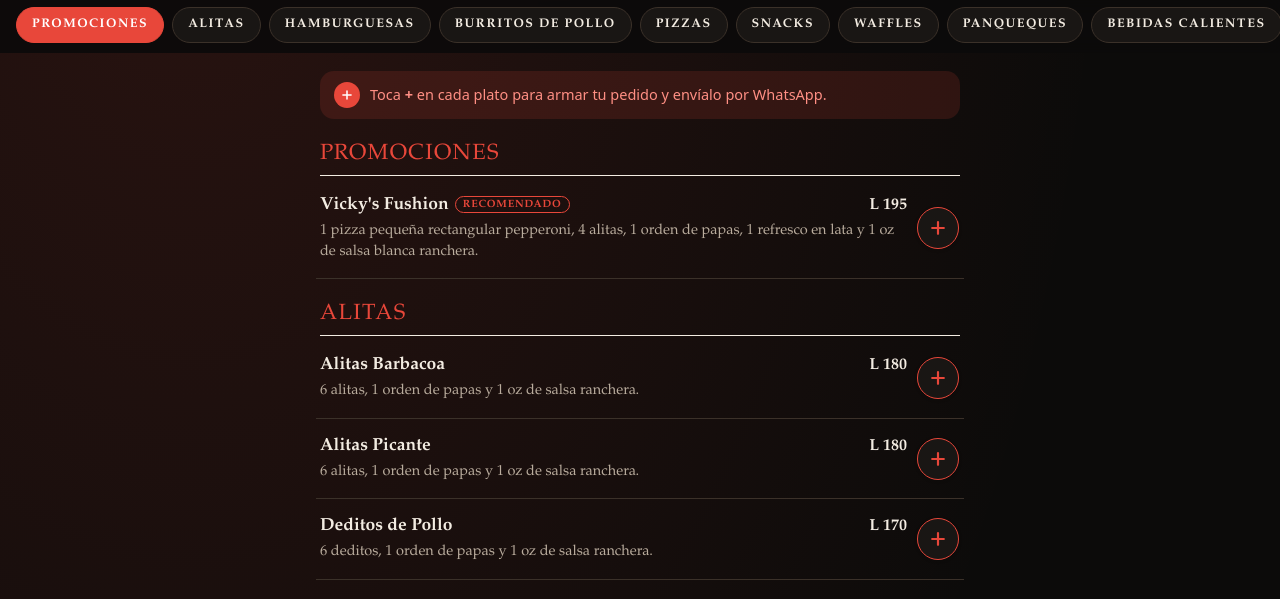
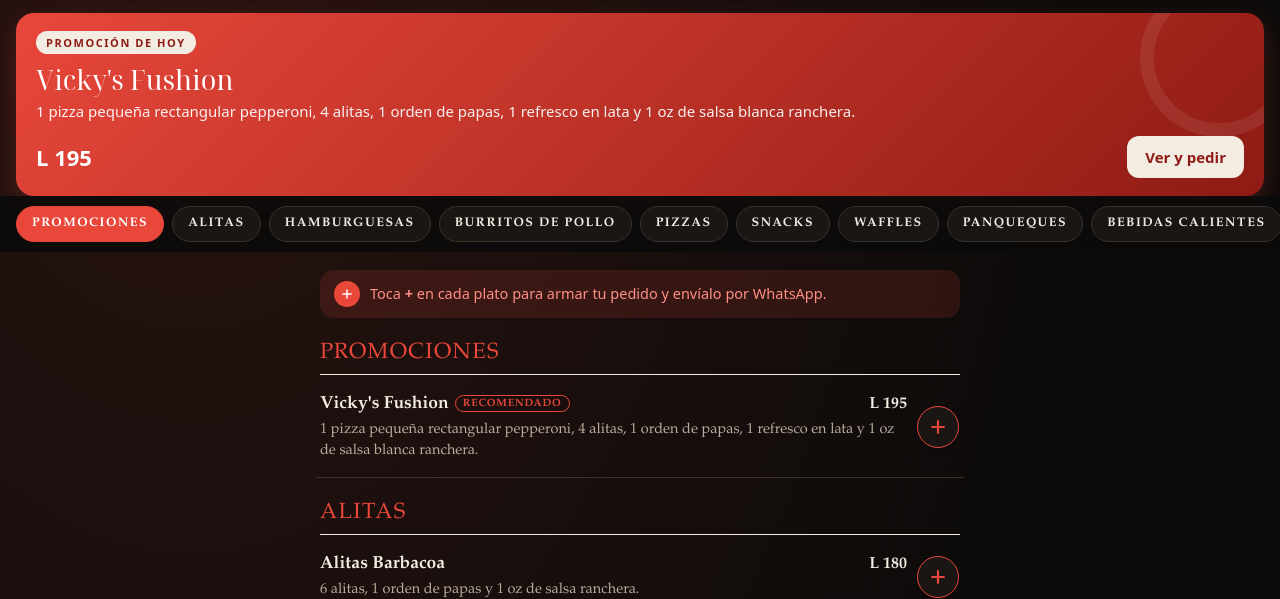
Before and after one commit to Beat167/menu-qr, a plain HTML site: page index.html in a window 1280 px wide. Shown: the part 231-830 px from the top of the page. Drawn offline with Linux system fonts and the light colour scheme.

Commit message:
Implement promotional banner for featured dish
Added promotional banner section to display today's featured dish.

```diff
--- a/index.html
+++ b/index.html
@@ -218,6 +218,16 @@ body.cerrado .tip i{background:#b8862e}
 .arrastra::before,.sale::before{color:#ff8f84}
 .toast{background:#f3ece2;color:#0c0b0a}
 .toast button{color:#1f7a3d}
+/* Banner de promoción (se llena con el primer plato destacado de la primera categoría) */
+.promo{position:relative;overflow:hidden;margin:16px 16px 0;padding:18px 20px;border-radius:18px;background:linear-gradient(135deg,#e8473a,#8e1b14);color:#fff;box-shadow:0 10px 26px rgba(232,71,58,.25)}
+.promo[hidden]{display:none}
+.promo::after{content:"";position:absolute;right:-34px;top:-34px;width:130px;height:130px;border-radius:50%;border:14px solid rgba(255,255,255,.08)}
+.promo-tag{display:inline-block;padding:4px 10px;border-radius:999px;background:#f3ece2;color:#8e1b14;font:700 11px var(--ui);letter-spacing:.14em;text-transform:uppercase}
+.promo-n{display:block;margin-top:10px;font:400 27px/1.15 var(--display)}
+.promo-d{margin:6px 0 0;font:15px/1.4 var(--ui);opacity:.92}
+.promo-f{display:flex;align-items:center;justify-content:space-between;gap:12px;margin-top:14px}
+.promo-p{font:700 22px var(--ui)}
+.promo button{padding:11px 18px;border:0;border-radius:12px;background:#f3ece2;color:#8e1b14;font:700 15px var(--ui);cursor:pointer;touch-action:manipulation}
 /* Temporada navideña: activa en diciembre (mes 11). Para probarla antes: añadir ?navidad=1 a la dirección */
 html.navidad{--green:#e8473a;--line:#d4a545;--muted:#d8c49a}
 html.navidad body{background:var(--paper) radial-gradient(120% 60% at 15% 0%,rgba(212,165,69,.16),transparent 60%)}
@@ -765,5 +775,37 @@ if("serviceWorker"in navigator)addEventListener("load",function(){navigator.serv
   requestAnimationFrame(cuadro);
 })();
 </script>
+<script>
+(function(){
+  if(!window.__menu)return;
+  window.__menu.then(function(d){
+    var c=d&&d.categorias&&d.categorias[0];
+    if(!c||!c.platos||!c.platos.length)return;
+    var p=null;
+    for(var i=0;i<c.platos.length;i++)if(c.platos[i].destacado){p=c.platos[i];break}
+    if(!p)p=c.platos[0];
+    var el=document.createElement("section");
+    el.className="promo";
+    el.setAttribute("aria-label","Promoción");
+    var tag=document.createElement("span");tag.className="promo-tag";tag.textContent="Promoción de hoy";
+    var n=document.createElement("b");n.className="promo-n";n.textContent=p.nombre;
+    var de=document.createElement("p");de.className="promo-d";de.textContent=p.descripcion||"";
+    var f=document.createElement("div");f.className="promo-f";
+    var pr=document.createElement("span");pr.className="promo-p";
+    pr.textContent=(d.moneda?d.moneda+" ":"")+(Number.isInteger(p.precio)?p.precio:Number(p.precio).toFixed(2));
+    var b=document.createElement("button");b.type="button";b.textContent="Ver y pedir";
+    b.addEventListener("click",function(){
+      var t=document.querySelector("#menu .item .abrir");
+      if(t)t.click();
+    });
+    f.appendChild(pr);f.appendChild(b);
+    el.appendChild(tag);el.appendChild(n);
+    if(p.descripcion)el.appendChild(de);
+    el.appendChild(f);
+    var tabs=document.getElementById("tabs");
+    tabs.parentNode.insertBefore(el,tabs);
+  }).catch(function(){});
+})();
+</script>
 </body>
 </html>
```
